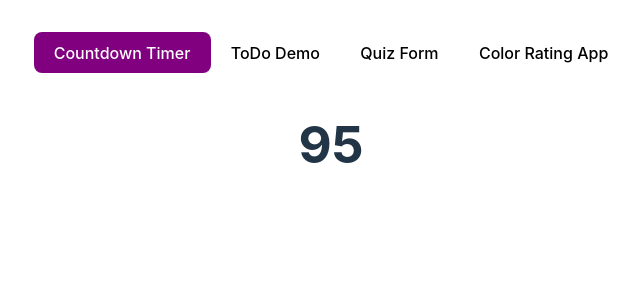
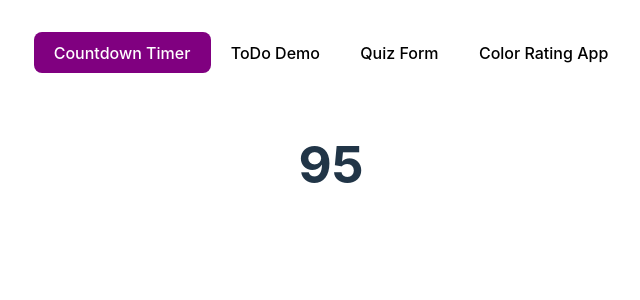
Before and after one commit to alexgeis/react-practice, a React (Vite) app in the folder react-practice/: page / in a window 1280 px wide. Shown: the top 300 px of the page, without its empty margins (341-981 px from the left). Built offline with nearby package versions, Linux system fonts and the light colour scheme.

Commit message:
add root level package.json to enable script to start the vite development server

```diff
--- a/react-practice/src/App.css
+++ b/react-practice/src/App.css
@@ -10,4 +10,6 @@
 	display: flex;
 	flex-direction: column;
 	align-items: center;
+
+	margin-top: 20px;
 }
```
Also changed, not shown: package.json (added, +21 -0 lines), react-practice/src/App.tsx (+2 -10 lines).
